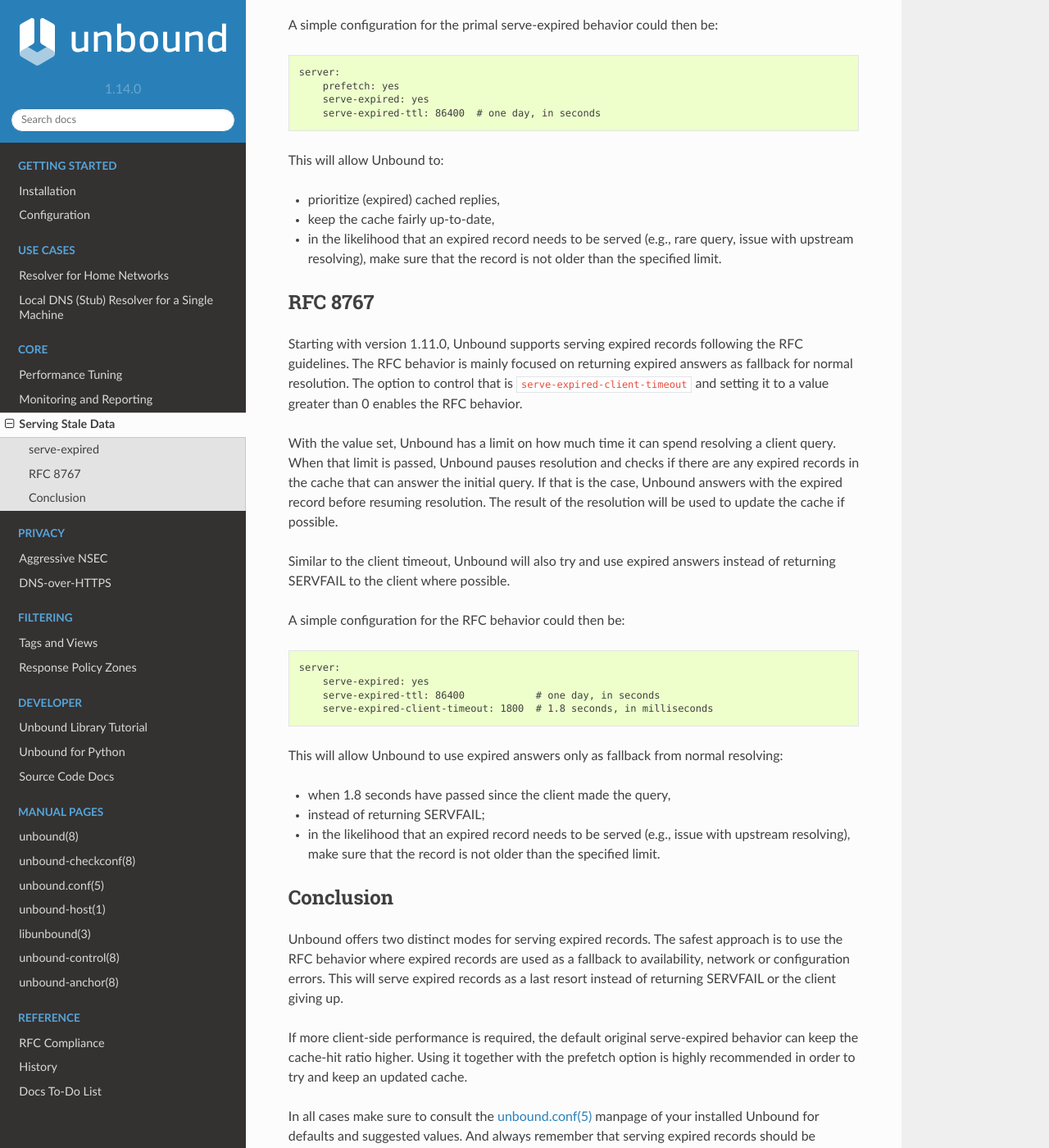
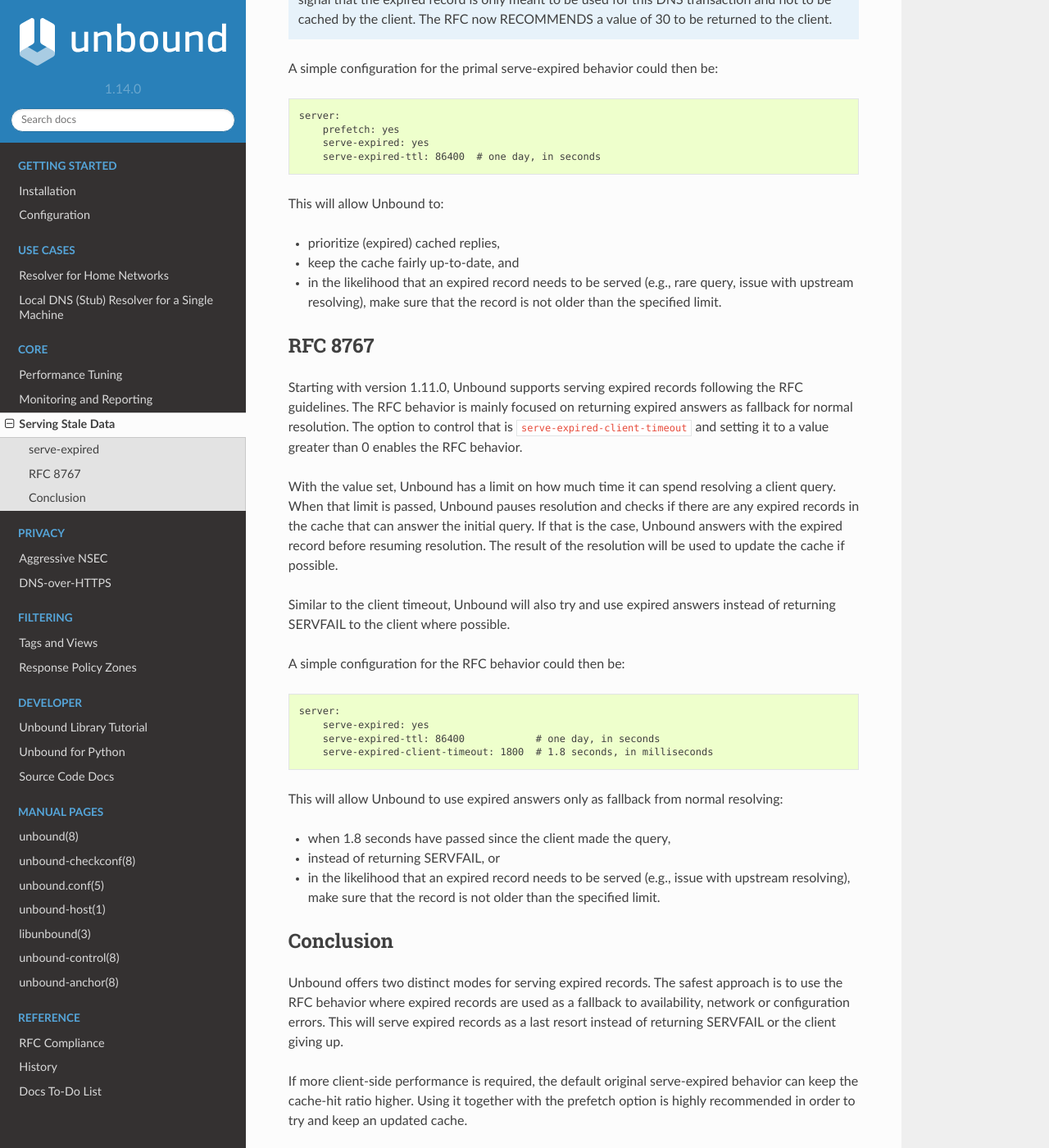
Before and after one commit to NLnetLabs/unbound-manual, a Sphinx documentation site: the page built from source/topics/serve-stale.rst, in a window 1280 px wide and 1400 px high, scrolled down 1325 px. Shown: the whole window at 82% size. Built offline with Sphinx 7.4.7 and the Read the Docs theme 2.0.0, drawn with Linux system fonts in a browser that asks for light colours.

Commit message:
Minor fixes on serve-stale documentation.

```diff
--- a/source/topics/serve-stale.rst
+++ b/source/topics/serve-stale.rst
@@ -54,10 +54,12 @@
 expired record is supposed to be served. :RFC:`8767#section-5-11` suggests a
 value between one and three days.
 
-    A note on the expired reply’s TTL value: prior to the RFC, Unbound was using
-    TTL 0 in order to signal that the expired record is only meant to be used
-    for this DNS transaction and not to be cached by the client. The RFC now
-    RECOMMENDS a value of 30 to be returned to the client.
+.. note::
+
+    A note on the expired reply’s TTL value: prior to the RFC, Unbound was
+    using TTL 0 in order to signal that the expired record is only meant to be
+    used for this DNS transaction and not to be cached by the client. The RFC
+    now RECOMMENDS a value of 30 to be returned to the client.
 
 A simple configuration for the primal serve-expired behavior could then be:
 
@@ -71,19 +73,20 @@
 This will allow Unbound to:
 
 - prioritize (expired) cached replies,
-- keep the cache fairly up-to-date,
-- in the likelihood that an expired record needs to be served (e.g., rare query,
-  issue with upstream resolving), make sure that the record is not older than
-  the specified limit.
+- keep the cache fairly up-to-date, and
+- in the likelihood that an expired record needs to be served (e.g., rare
+  query, issue with upstream resolving), make sure that the record is not older
+  than the specified limit.
 
 RFC 8767
 --------
 
-Starting with version 1.11.0, Unbound supports serving expired records following
-the RFC guidelines. The RFC behavior is mainly focused on returning expired
-answers as fallback for normal resolution. The option to control that is
-``serve-expired-client-timeout`` and setting it to a value greater than 0
-enables the RFC behavior.
+Starting with version 1.11.0, Unbound supports serving expired records
+following the RFC guidelines.
+The RFC behavior is mainly focused on returning expired answers as fallback for
+normal resolution.
+The option to control that is ``serve-expired-client-timeout`` and setting it
+to a value greater than 0 enables the RFC behavior.
 
 With the value set, Unbound has a limit on how much time it can spend resolving
 a client query. When that limit is passed, Unbound pauses resolution and checks
@@ -109,10 +112,10 @@
 resolving:
 
 - when 1.8 seconds have passed since the client made the query,
-- instead of returning SERVFAIL;
+- instead of returning SERVFAIL, or
 - in the likelihood that an expired record needs to be served (e.g., issue with
-  upstream resolving), make sure that the record is not older than the specified
-  limit.
+  upstream resolving), make sure that the record is not older than the
+  specified limit.
 
 Conclusion
 ----------
```
